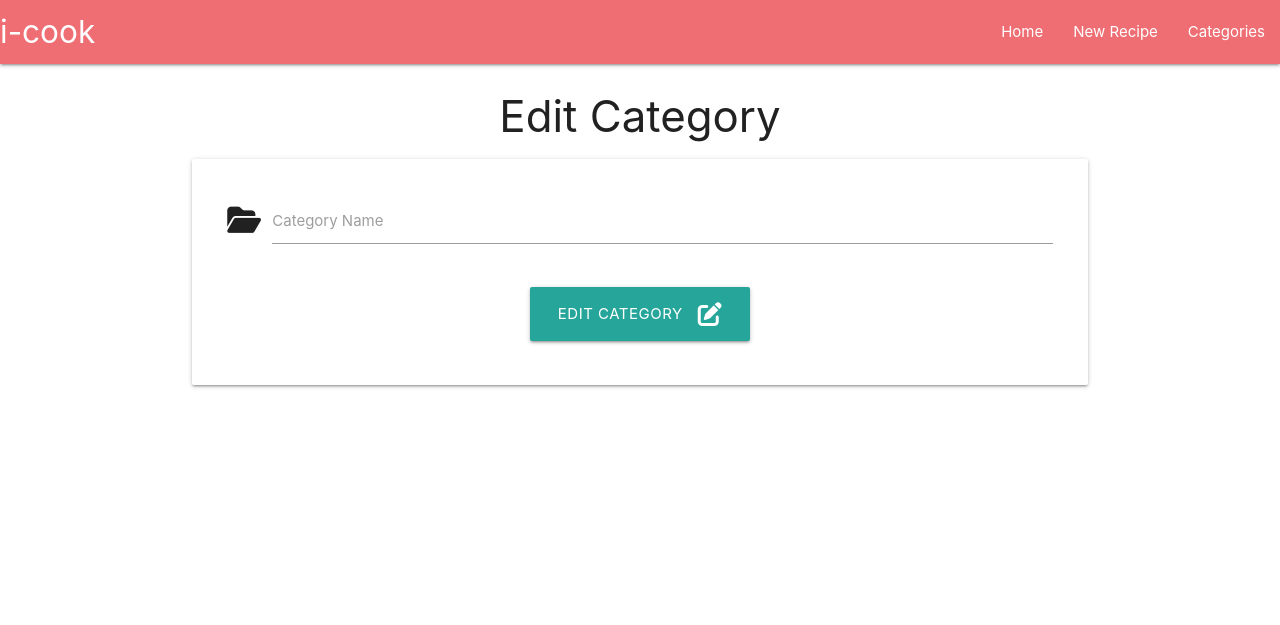
After one commit to AlexandraEL9/i-cook, a Flask app: template icook/templates/edit_category.html in a window 1280 px wide. The commit adds this page. Shown: the top 625 px of the page. Run offline with Flask 2, Linux system fonts and the light colour scheme; the template is opened without the code that fills it, so the values that code supplies are empty; some libraries are stand-ins or nearby versions.

Commit message:
feat: add edit category page and route to edit category

```diff
--- /dev/null
+++ b/icook/templates/edit_category.html
@@ -0,0 +1,27 @@
+{% extends "base.html" %}
+{% block content %}
+
+<h3 class="center-align">Edit Category</h3>
+
+<div class="row card-panel">
+    <form class="col s12" method="POST" action="{{ url_for('edit_category', category_id=category.id) }}">
+        <!-- category name -->
+        <div class="row">
+            <div class="input-field col s12">
+                <i class="fas fa-folder-open prefix"></i>
+                <input id="category_name" name="category_name" minlength="3" maxlength="25" type="text" class="validate" required>
+                <label for="category_name">Category Name</label>
+            </div>
+        </div>
+        <!-- submit button -->
+        <div class="row">
+            <div class="col s12 center-align">
+                <button type="submit" class="btn-large">
+                    Edit Category <i class="fas fa-edit right"></i>
+                </button>
+            </div>
+        </div>
+    </form>
+</div>
+
+{% endblock %}
```
Also changed, not shown: icook/routes.py (+9 -0 lines), icook/templates/categories.html (+6 -6 lines).
